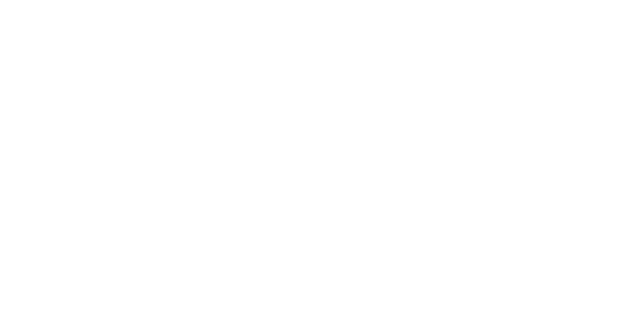
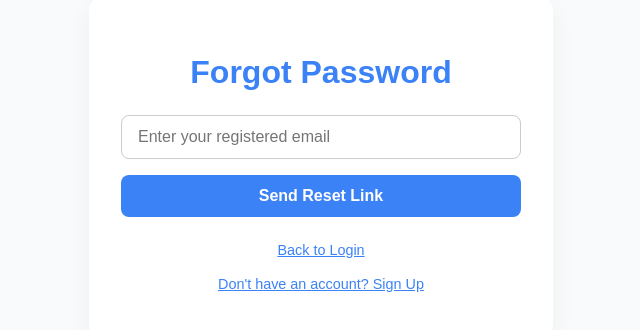
Before and after one commit to MAYANKSHARMA01010/GROWAY, a Next.js app: page /forgotpassword in a window 1280 px wide. Shown: the part 232-562 px from the top of the page, without its empty margins (319-959 px from the left). Built offline with nearby package versions, Linux system fonts and the light colour scheme.

Commit message:
Forgotpassword done without auth

```diff
--- a/src/pages/forgotpassword.jsx
+++ b/src/pages/forgotpassword.jsx
@@ -1,15 +1,55 @@
-'use client';
+ "use client";
 
-import React from 'react'
+import React, { useState } from "react";
 import "../styles/forgotpassword.css";
 
+function ForgotPassword() {
+  const [email, setEmail] = useState("");
+  const [message, setMessage] = useState("");
 
-function forgotpassword() {
+  const handleSubmit = (e) => {
+    e.preventDefault();
+
+    if (!email) {
+      setMessage("Please enter your email.");
+      return;
+    }
+
+    // Dummy confirmation (replace with real logic later)
+    setMessage(`A password reset link has been sent to ${email}.`);
+    setEmail("");
+  };
+
   return (
-    <div>
+    <div className="forgotpassword-container">
+      <div className="forgotpassword-card">
+        <h2>Forgot Password</h2>
+        <form onSubmit={handleSubmit} className="forgotpassword-form">
+          <input
+            type="email"
+            placeholder="Enter your registered email"
+            value={email}
+            onChange={(e) => setEmail(e.target.value)}
+          />
+          <button type="submit">Send Reset Link</button>
+        </form>
+        {message && <p className="forgotpassword-message">{message}</p>}
 
+        <div className="forgotpassword-links">
+          <p>
+            <button className="forgotpassword-link" onClick={() => window.location.href = "/login"}>
+              Back to Login
+            </button>
+          </p>
+          <p>
+            <button className="forgotpassword-link" onClick={() => window.location.href = "/signup"}>
+              Don't have an account? Sign Up
+            </button>
+          </p>
+        </div>
+      </div>
     </div>
-  )
+  );
 }
 
-export default forgotpassword
+export default ForgotPassword;
--- a/src/styles/forgotpassword.css
+++ b/src/styles/forgotpassword.css
@@ -0,0 +1,94 @@
+body {
+  margin: 0;
+  font-family: Arial, sans-serif;
+  background-color: #f9fafb;
+  color: #333;
+}
+
+.forgotpassword-container {
+  display: flex;
+  justify-content: center;
+  align-items: center;
+  height: 100vh;
+}
+
+.forgotpassword-card {
+  background-color: #fff;
+  padding: 2rem;
+  border-radius: 1rem;
+  box-shadow: 0 10px 25px rgba(0, 0, 0, 0.05);
+  max-width: 400px;
+  width: 90%;
+}
+
+.forgotpassword-card h2 {
+  text-align: center;
+  font-size: 2rem;
+  font-weight: bold;
+  margin-bottom: 1.5rem;
+  color: #3b82f6;
+}
+
+.forgotpassword-form {
+  display: flex;
+  flex-direction: column;
+  gap: 1rem;
+}
+
+.forgotpassword-form input {
+  padding: 0.75rem 1rem;
+  font-size: 1rem;
+  border: 1px solid #ccc;
+  border-radius: 0.5rem;
+  transition: border-color 0.3s, box-shadow 0.3s;
+}
+
+.forgotpassword-form input:focus {
+  border-color: #3b82f6;
+  box-shadow: 0 0 0 3px rgba(59, 130, 246, 0.2);
+  outline: none;
+}
+
+.forgotpassword-form button {
+  padding: 0.75rem 1rem;
+  background-color: #3b82f6;
+  color: white;
+  font-size: 1rem;
+  font-weight: 600;
+  border: none;
+  border-radius: 0.5rem;
+  cursor: pointer;
+  transition: background-color 0.3s;
+}
+
+.forgotpassword-form button:hover {
+  background-color: #2563eb;
+}
+
+.forgotpassword-message {
+  margin-top: 1rem;
+  color: green;
+  font-size: 0.9rem;
+  text-align: center;
+}
+
+.forgotpassword-links {
+  text-align: center;
+  margin-top: 1.5rem;
+}
+
+.forgotpassword-link {
+  background: none;
+  border: none;
+  color: #3b82f6;
+  cursor: pointer;
+  font-size: 0.9rem;
+  text-decoration: underline;
+  padding: 0;
+  margin: 0;
+  transition: color 0.3s;
+}
+
+.forgotpassword-link:hover {
+  color: #2563eb;
+}
```
